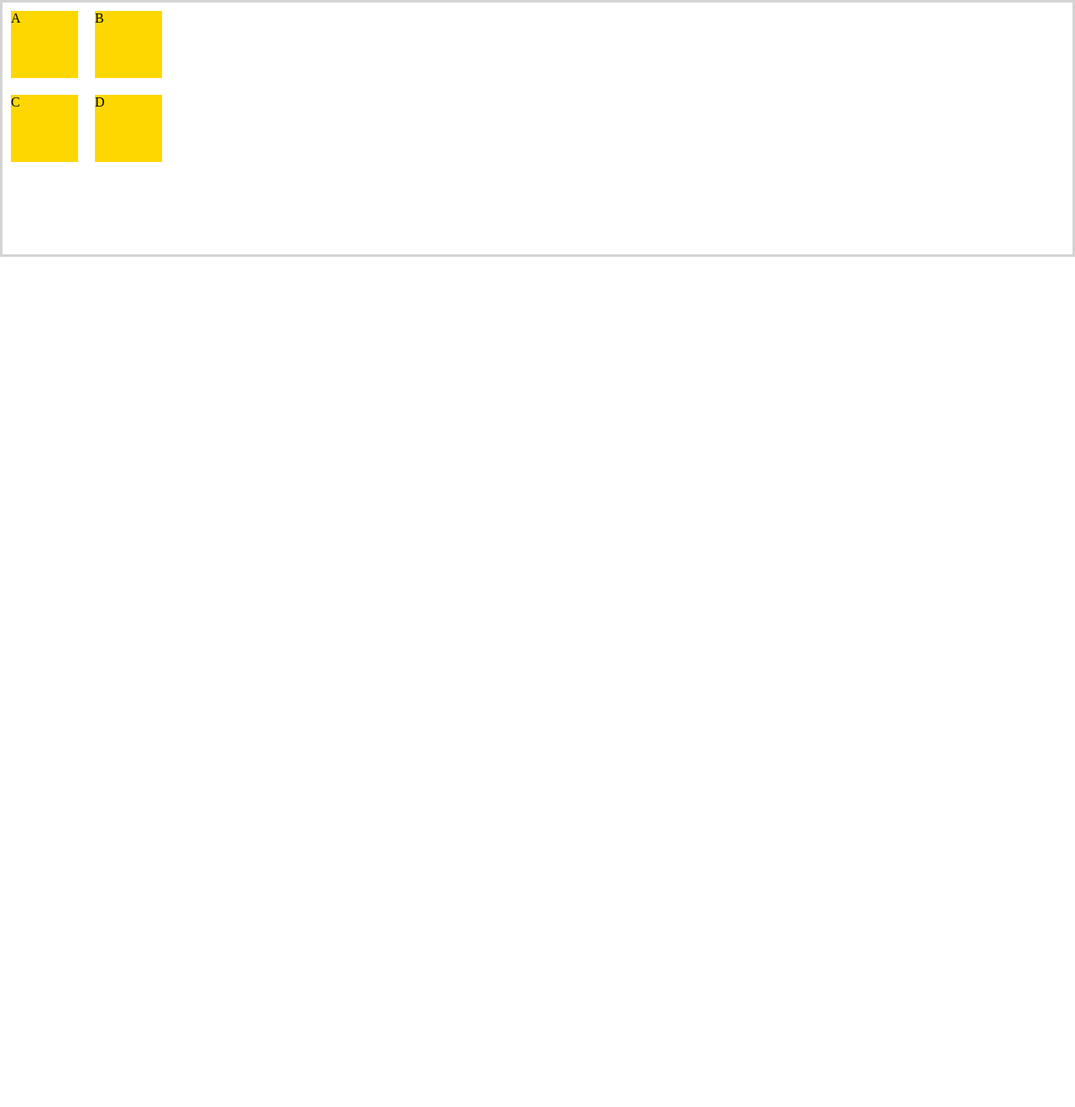
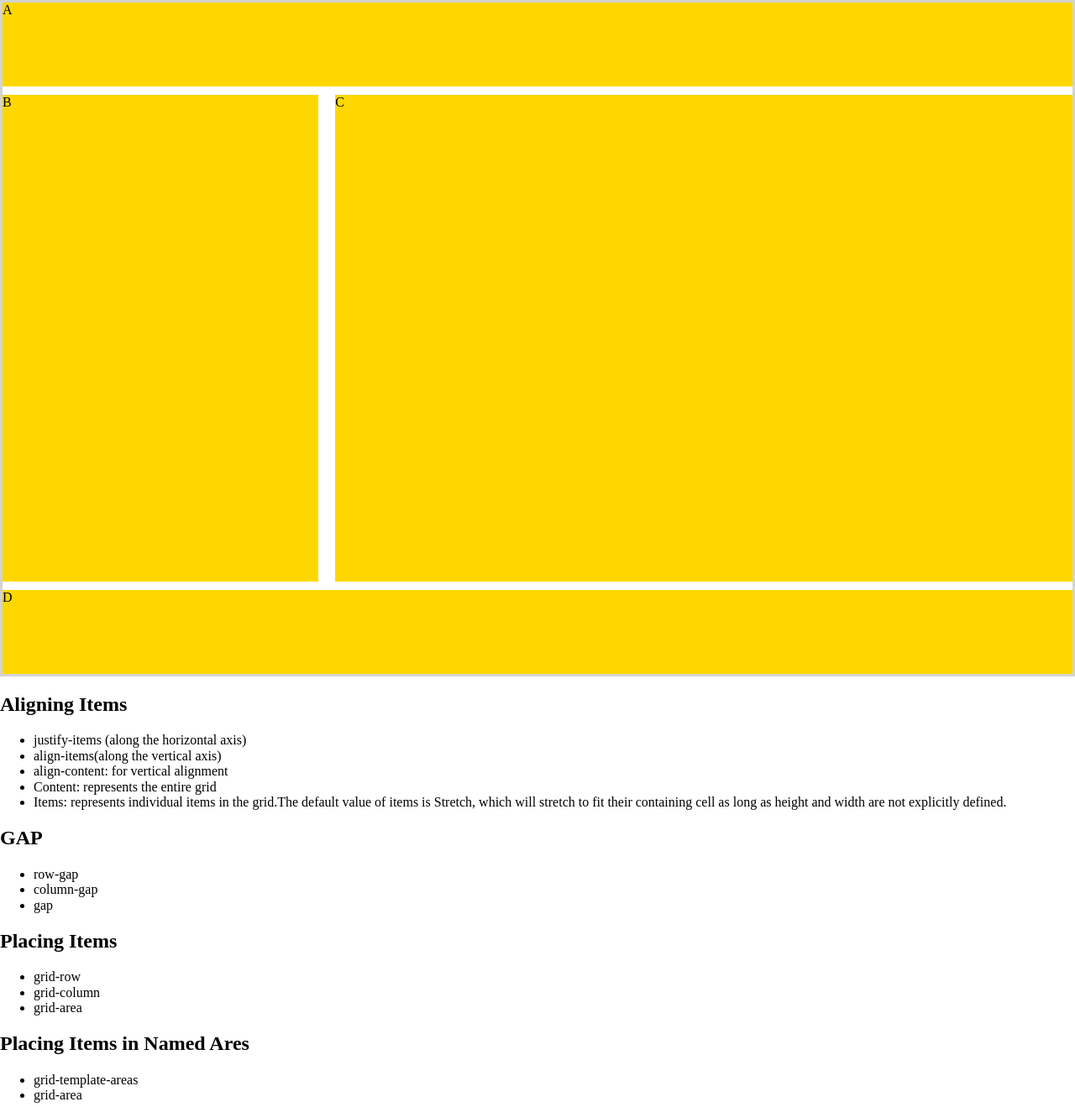
Before and after one commit to Metal-Whale/webdev, a plain HTML site: page learn_css/grid/index.html in a window 1280 px wide. Shown: the whole page at 84% size. Before the commit the page ends 800 px from the top, so only its background shows below. Drawn offline with Linux system fonts and the light colour scheme.

Commit message:
Completed Grid

```diff
--- a/learn_css/grid/CSS/styles.css
+++ b/learn_css/grid/CSS/styles.css
@@ -3,14 +3,44 @@
   /* 3x2 */
   /* grid-template-rows: repeat(3, 100px);
     grid-template-columns: repeat(3, 100px);*/
-    grid-template: repeat(3, 100px) / repeat(2, 100px);
+  /*grid-template: repeat(3, 100px) / repeat(2, 100px);*/
+  /*grid-template: repeat(3, 100px) / 30% 70%*/
+  /*Percentages are tricky when working with grids*/
+  /*Percentage is based on the width of the container and not the available
+  free space*/
+  /*grid-template: repeat(3, 100px) / 100px 30fr 70fr;*/
+  /* fr - stands for Fraction of available space*/
+  grid-template: 100px auto 100px / 30fr 70fr;
+  grid-template-areas:
+    "header header"
+    "sidebar main"
+    "footer footer";
+  /*To spedcify an emply cell type a period*/
   border: 3px solid lightgrey;
-    justify-items: center;
+  row-gap: 10px;
+  column-gap: 10px;
+  gap: 10px 20px;
+  /*justify-items: center;
   align-items: center;
+  justify-content: center;
+  align-content: center;*/
+  height: 100vh;
 }
 
 .box {
-    width: 5rem;
-    height: 5rem;
+  /*width: 5rem;
+  height: 5rem;*/
   background-color: gold;
 }
+
+.box-one {
+  grid-column: 1 / 2;
+  /*By default each item takes up one cell but if we want an item
+  to take up multiple cells we can use the start / end syntax;*/
+  /*grid-row: 2;*/
+  grid-area: header;
+}
+
+.box-four {
+  grid-area: footer;
+}
--- a/learn_css/grid/index.html
+++ b/learn_css/grid/index.html
@@ -1,22 +1,52 @@
 <!DOCTYPE html>
 <html lang="en">
-
   <head>
-    <meta charset="UTF-8">
-    <meta http-equiv="X-UA-Compatible" content="IE=edge">
-    <meta name="viewport" content="width=device-width, initial-scale=1.0">
+    <meta charset="UTF-8" />
+    <meta http-equiv="X-UA-Compatible" content="IE=edge" />
+    <meta name="viewport" content="width=device-width, initial-scale=1.0" />
     <title>Grid</title>
-    <link rel="stylesheet" href="CSS/normalize.css">
-    <link rel="stylesheet" href="CSS/styles.css">
+    <link rel="stylesheet" href="CSS/normalize.css" />
+    <link rel="stylesheet" href="CSS/styles.css" />
   </head>
 
   <body>
     <div class="container">
-        <div class="box">A</div>
+      <div class="box box-one">A</div>
       <div class="box">B</div>
       <div class="box">C</div>
-        <div class="box">D</div>
+      <div class="box box-four">D</div>
     </div>
+
+    <span>
+      <h2>Aligning Items</h2>
+      <ul>
+        <li>justify-items (along the horizontal axis)</li>
+        <li>align-items(along the vertical axis)</li>
+        <li>align-content: for vertical alignment</li>
+        <li>Content: represents the entire grid</li>
+        <li>
+          Items: represents individual items in the grid.The default value of
+          items is Stretch, which will stretch to fit their containing cell as
+          long as height and width are not explicitly defined.
+        </li>
+      </ul>
+      <h2>GAP</h2>
+      <ul>
+        <li>row-gap</li>
+        <li>column-gap</li>
+        <li>gap</li>
+      </ul>
+      <h2>Placing Items</h2>
+      <ul>
+        <li>grid-row</li>
+        <li>grid-column</li>
+        <li>grid-area</li>
+      </ul>
+      <h2>Placing Items in Named Ares</h2>
+      <ul>
+        <li>grid-template-areas</li>
+        <li>grid-area</li>
+      </ul>
+    </span>
   </body>
-
 </html>
```
Lines whose indentation alone changed are shown as unchanged.
